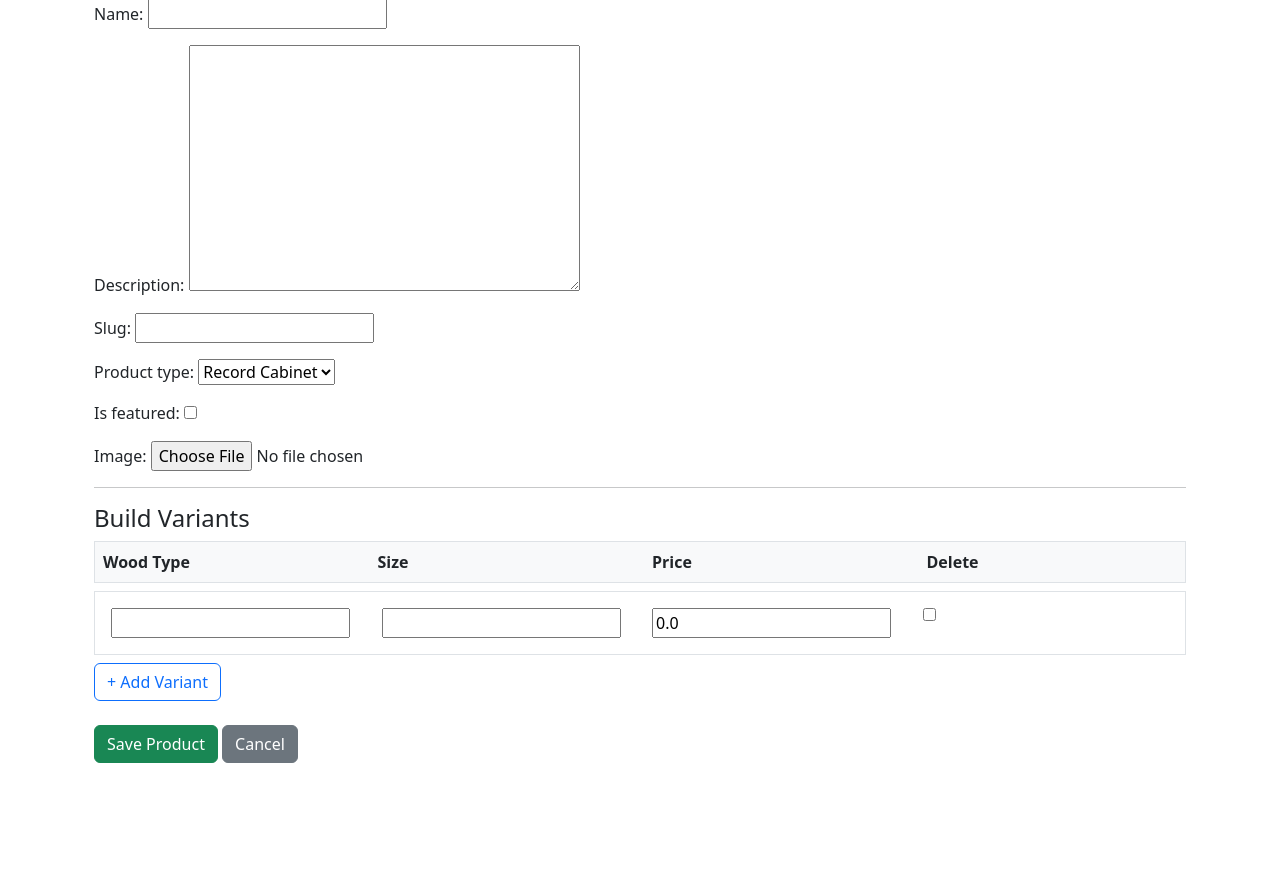
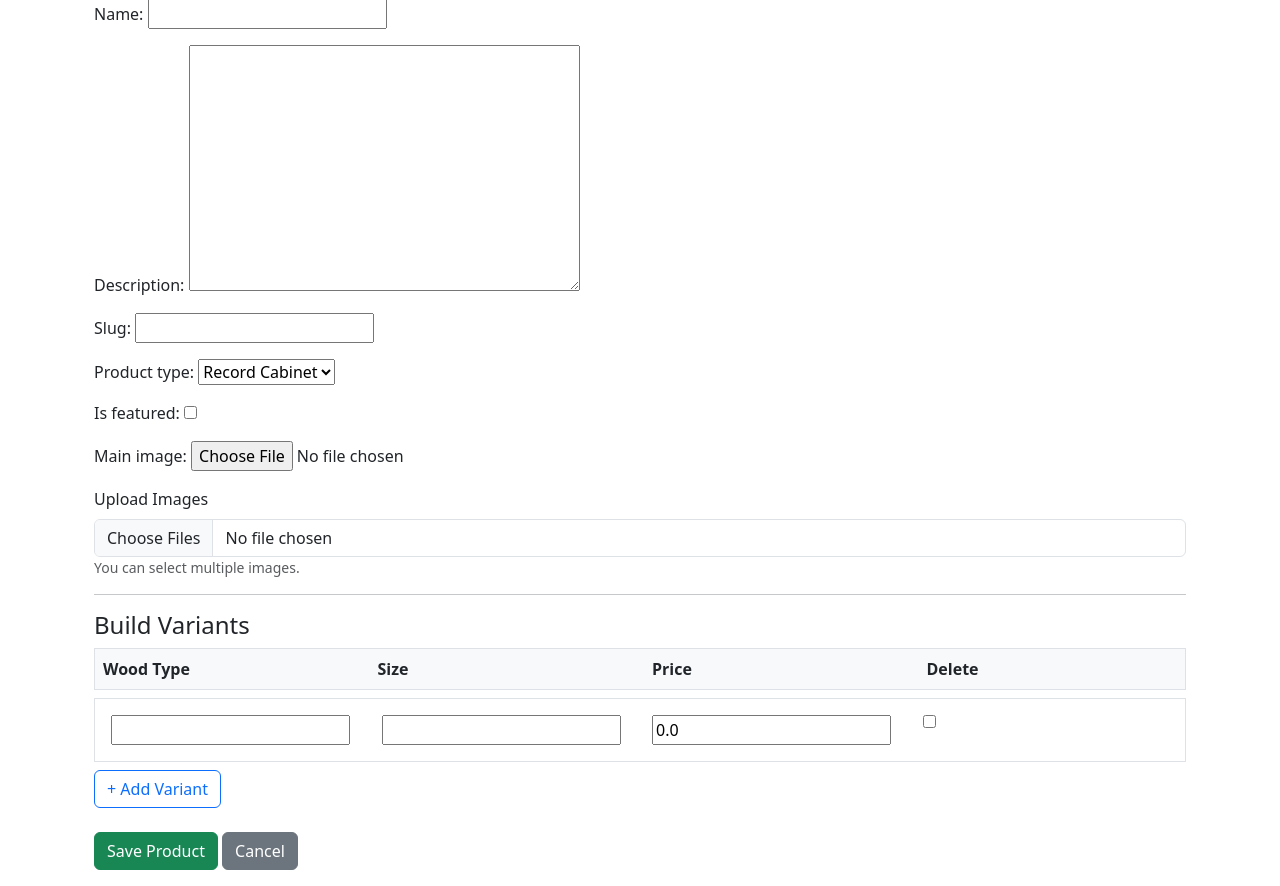
Before and after one commit to mquinn34/mq-woodworking, a Django app: page /create/ in a window 1280 px wide. Shown: the part 171-1057 px from the top of the page. Before the commit the page ends 934 px from the top, so only its background shows below. Run offline with Django 5.2, Linux system fonts and the light colour scheme; some libraries are stand-ins or nearby versions.

Commit message:
added multiple image upload and delete

```diff
--- a/products/forms.py
+++ b/products/forms.py
@@ -1,6 +1,6 @@
 from django import forms
 from ckeditor.widgets import CKEditorWidget
-from products.models import Product, ProductVariant
+from products.models import Product, ProductVariant, ProductImage
 from django.forms import inlineformset_factory
 
 class ProductForm(forms.ModelForm):
@@ -8,7 +8,7 @@ class ProductForm(forms.ModelForm):
 
     class Meta:
         model = Product
-        fields = ['name', 'description', 'slug', 'product_type', 'is_featured', 'image']
+        fields = ['name', 'description', 'slug', 'product_type', 'is_featured', 'main_image']
         widgets = {'description': forms.Textarea(attrs={'rows': 5}),}
 
 
--- a/products/models.py
+++ b/products/models.py
@@ -13,7 +13,7 @@ class Product(models.Model):
         ('coffee_table', 'Coffee Table')
     ])
     is_featured = models.BooleanField(default=False)
-    image = models.ImageField(upload_to='product_images/', blank = True)
+    main_image = models.ImageField(upload_to='main_images/', blank = True)
 
     def get_absolute_url(self):
         return reverse('product_detail', kwargs={'slug': self.slug})
--- a/products/views.py
+++ b/products/views.py
@@ -1,5 +1,5 @@
 from django.views.generic import ListView, DetailView, CreateView, UpdateView, DeleteView, TemplateView
-from .models import Product
+from .models import Product, ProductImage
 from django.urls import reverse_lazy
 from .forms import ProductForm, ProductVariantFormSet
 from django.shortcuts import redirect
@@ -53,10 +53,14 @@ class CreateProductView(CreateView):
     def form_valid(self, form):
         context = self.get_context_data()
         formset = context['formset']
+        images = self.request.FILES.getlist('image')
         if formset.is_valid():
             self.object = form.save()
             formset.instance = self.object
             formset.save()
+
+            for img in images:
+                ProductImage.objects.create(product=self.object, image=img)
             return super().form_valid(form)
         else:
             return self.render_to_response(self.get_context_data(form=form))
@@ -78,16 +82,25 @@ class EditProductView(UpdateView):
 
         context['formset'] = formset
         context['empty_form'] = formset.empty_form
+        context['existing_images'] = self.object.images.all()
+
         return context
 
     def form_valid(self, form):
     # bind the formset to POST + current instance
         formset = ProductVariantFormSet(self.request.POST, instance=self.object)
-
+        images = self.request.FILES.getlist('image')
         if form.is_valid() and formset.is_valid():
             self.object = form.save()
             formset.instance = self.object
             formset.save()
+
+            delete_ids = self.request.POST.getlist('delete_image_ids')
+            if delete_ids:
+                ProductImage.objects.filter(id__in=delete_ids, product=self.object).delete()
+
+            for img in images:
+                ProductImage.objects.create(product=self.object, image=img)
             return redirect('manage_products')
 
     # if anything is invalid, fall through and show the form again
--- a/templates/create_products.html
+++ b/templates/create_products.html
@@ -10,6 +10,13 @@
   <form method="post" enctype="multipart/form-data">
     {% csrf_token %}
     {{ form.as_p }}
+
+<div class="mb-3">
+  <label for="imageUpload" class="form-label">Upload Images</label>
+  <input type="file" name="image" id="imageUpload" multiple class="form-control">
+  <small class="form-text text-muted">You can select multiple images.</small>
+</div>
+
 
     <hr>
     <h4>Build Variants</h4>
@@ -59,6 +66,7 @@
     <button type="button" class="btn btn-outline-primary" onclick="addForm()">+ Add Variant</button>
 
     <br><br>
+
     <button type="submit" class="btn btn-success">Save Product</button>
     <a href="{% url 'manage_products' %}" class="btn btn-secondary">Cancel</a>
   </form>
--- a/templates/manage_products.html
+++ b/templates/manage_products.html
@@ -21,8 +21,8 @@
     <tbody>
       {% for product in products %}
         <tr>
-          <td> {% if product.image %}
-            <img src="{{ product.image.url }}" alt="{{ product.name }}" style="max-height: 100px;">
+          <td> {% if product.main_image %}
+            <img src="{{ product.main_image.url }}" alt="{{ product.name }}" style="max-height: 100px;">
             {% else %}
             <span class="text-muted">No image</span>
             {% endif %}
```
Also changed, not shown: templates/edit_products.html (+25 -0 lines), products/migrations/0010_remove_product_image_product_main_image.py (added).
